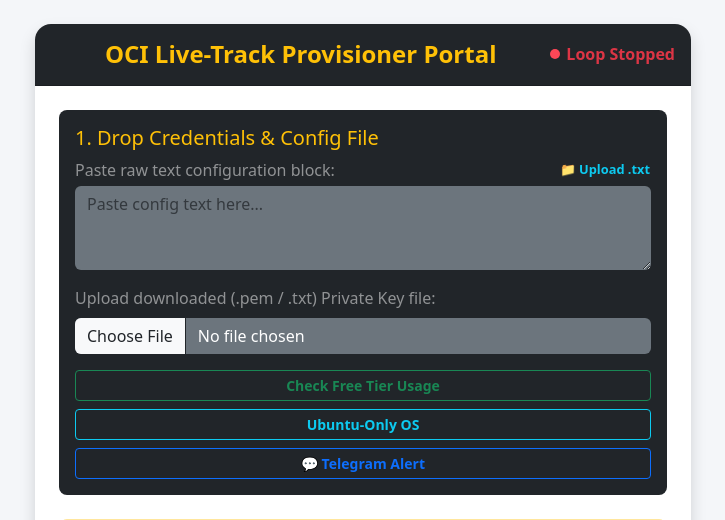
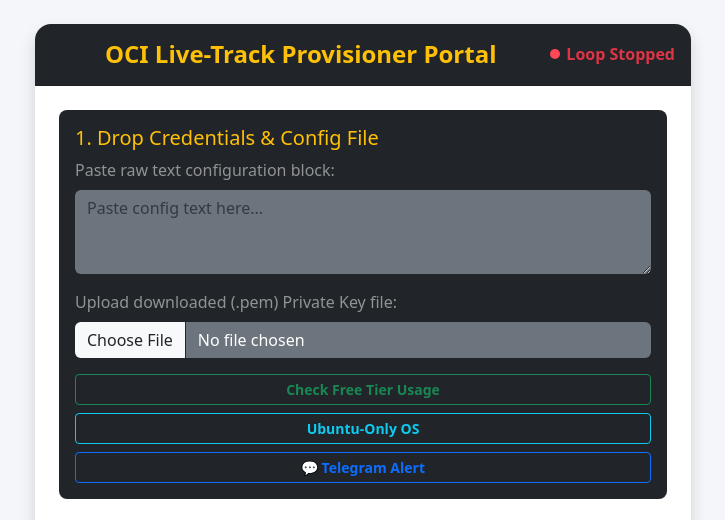
Before and after one commit to sarakmacbook/oracle-instance-bot-railway, a Flask app: page / in a window 1280 px wide. Shown: the top 520 px of the page, without its empty margins (277-1002 px from the left). Run offline with Flask 3, Linux system fonts and the light colour scheme; data that the repository does not hold is empty.

Commit message:
Refactor raw config upload handling
Removed the handleRawConfigUpload function and updated the raw configuration input section to improve user experience.

```diff
--- a/templates/index.html
+++ b/templates/index.html
@@ -106,17 +106,6 @@
             reader.readAsText(file);
         }
 
-        function handleRawConfigUpload(event) {
-            const file = event.target.files[0];
-            if (!file) return;
-            const reader = new FileReader();
-            reader.onload = function(e) {
-                document.getElementById("rawConfigInput").value = e.target.result;
-                parseRawConfig();
-            };
-            reader.readAsText(file);
-        }
-
         function parseRawConfig() {
             const rawText = document.getElementById("rawConfigInput").value;
             const userMatch = rawText.match(/user\s*=\s*(ocid1\.user\.[^\s#\n,]+)/i);
@@ -159,7 +148,6 @@
                 fingerprint: document.getElementById("fingerprint").value,
                 region: document.getElementById("region").value,
                 private_key: document.getElementById("private_key").value,
-                compartment_id: document.getElementById("compartment_id").value,
                 shape: document.getElementById("shapeSelector").value,
                 all_os_mode: allOSMode
             };
@@ -213,8 +201,7 @@
                 tenancy: document.getElementById("tenancy").value,
                 fingerprint: document.getElementById("fingerprint").value,
                 region: document.getElementById("region").value,
-                private_key: document.getElementById("private_key").value,
-                compartment_id: document.getElementById("compartment_id").value
+                private_key: document.getElementById("private_key").value
             };
 
             try {
@@ -408,7 +395,6 @@
                 fingerprint: document.getElementById("fingerprint").value,
                 region: document.getElementById("region").value,
                 private_key: document.getElementById("private_key").value,
-                compartment_id: document.getElementById("compartment_id").value,
                 shape: document.getElementById("shapeSelector").value,
                 image_id: imgId,
                 display_name: document.getElementById("display_name").value,
@@ -598,7 +584,6 @@
         };
     </script>
 <base target="_blank">
-<base target="_blank">
 </head>
 <body class="p-4">
     <div class="container" style="max-width: 680px;">
@@ -617,16 +602,12 @@
                 <div class="bg-dark p-3 rounded-3 mb-4 text-white">
                     <h5 class="text-warning">1. Drop Credentials & Config File</h5>
                     <div class="mb-3">
-                        <div class="d-flex justify-content-between align-items-center mb-1">
-                            <label class="form-label text-white-50 mb-0">Paste raw text configuration block:</label>
-                            <input type="file" id="rawConfigFileInput" class="d-none" accept=".txt,.conf,.config" onchange="handleRawConfigUpload(event)">
-                            <button type="button" class="btn btn-link text-info fw-bold p-0" style="font-size:0.8rem; text-decoration:none;" onclick="document.getElementById('rawConfigFileInput').click()">&#128193; Upload .txt</button>
-                        </div>
+                        <label class="form-label text-white-50">Paste raw text configuration block:</label>
                         <textarea id="rawConfigInput" class="form-control bg-secondary text-white border-0" rows="3" placeholder="Paste config text here..." oninput="parseRawConfig()"></textarea>
                     </div>
                     <div class="mb-3">
-                        <label class="form-label text-white-50">Upload downloaded (.pem / .txt) Private Key file:</label>
-                        <input type="file" class="form-control bg-secondary text-white border-0" accept=".pem,.txt" onchange="handleKeyUpload(event)">
+                        <label class="form-label text-white-50">Upload downloaded (.pem) Private Key file:</label>
+                        <input type="file" class="form-control bg-secondary text-white border-0" accept=".pem" onchange="handleKeyUpload(event)">
                     </div>
 
                     <button type="button" id="freeTierBtn" class="btn btn-outline-success w-100 fw-bold btn-sm mb-2" onclick="checkFreeTierStatus()">Check Free Tier Usage</button>
```
